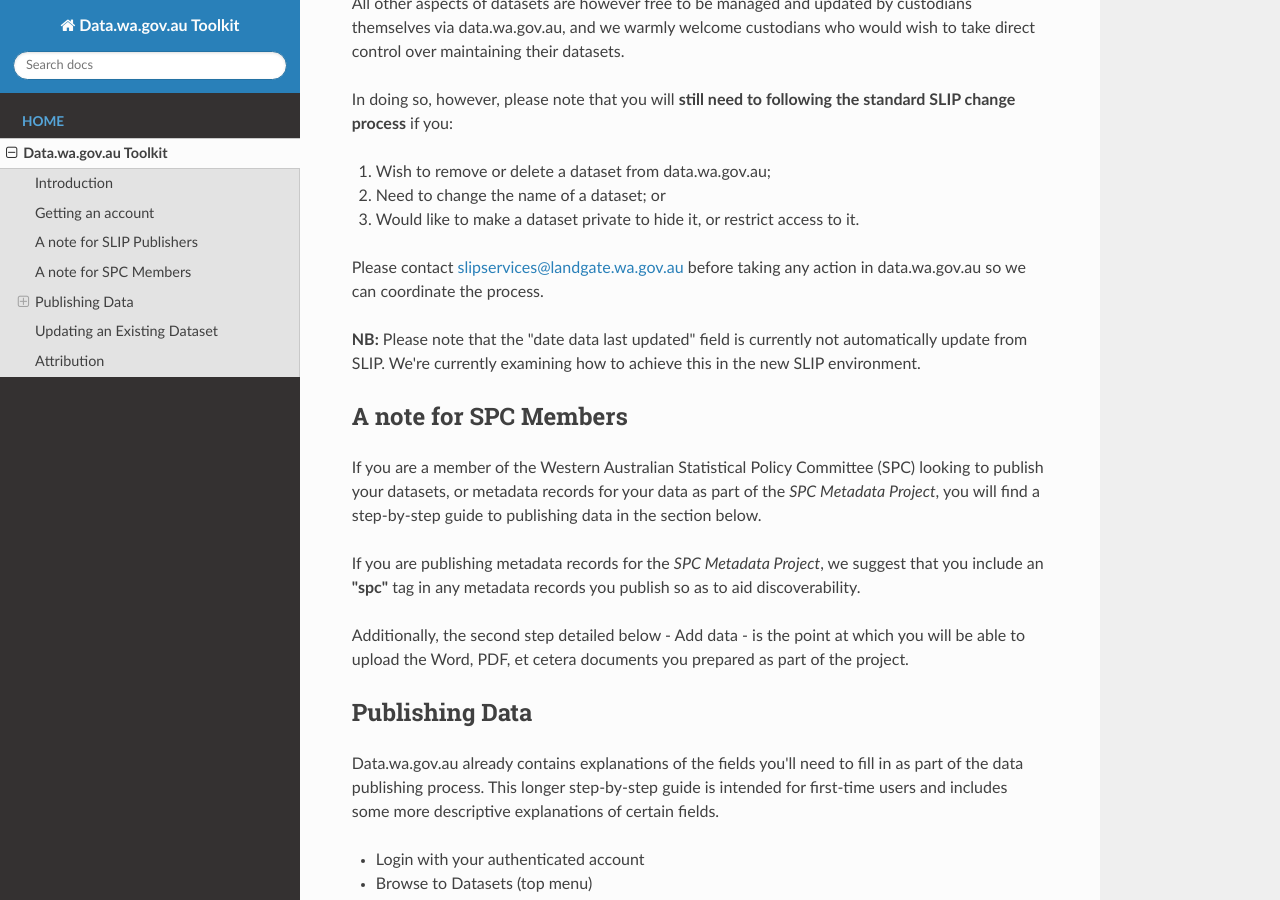
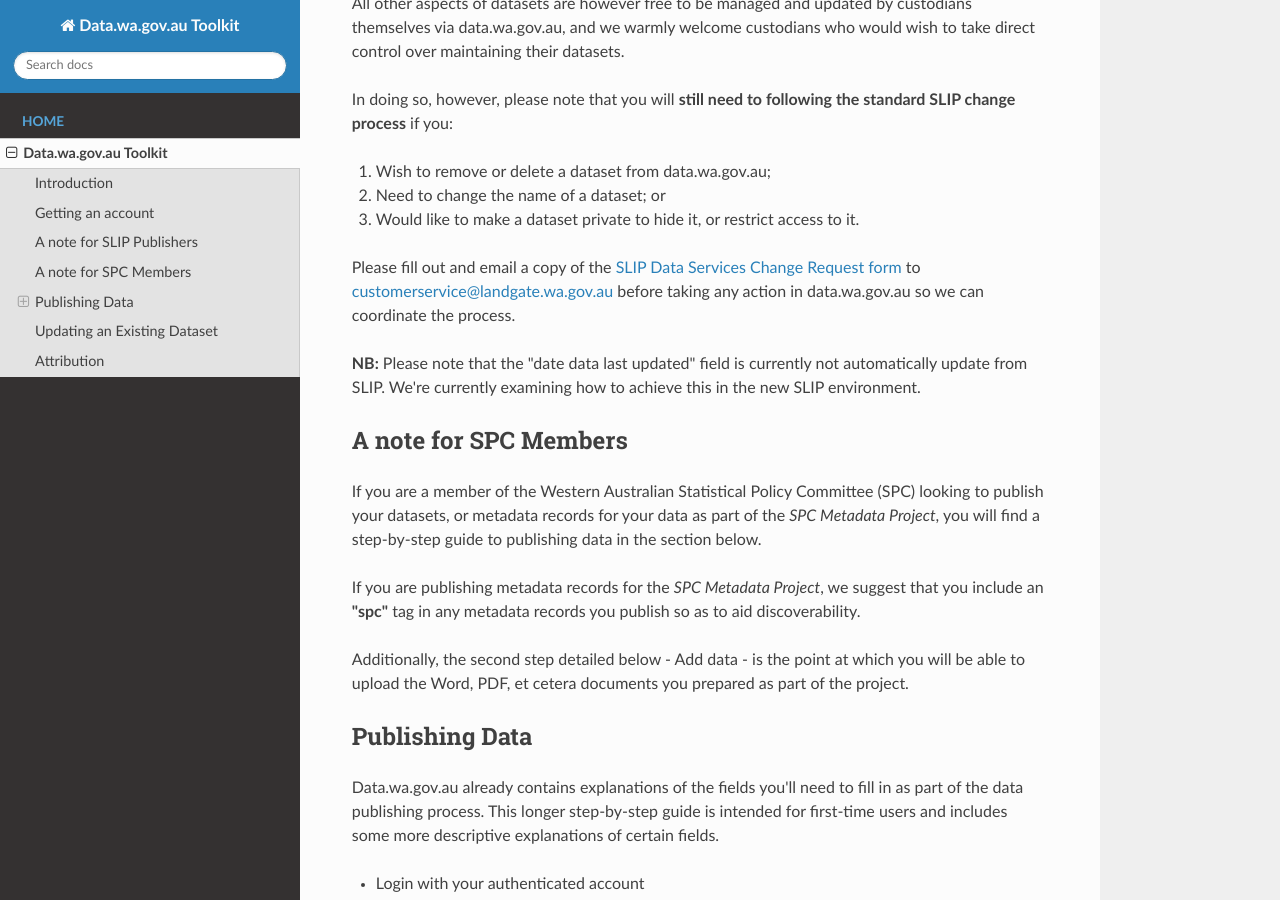
Before and after one commit to datawagovau/toolkit, an MkDocs documentation site: the page built from docs/index.md, in a window 1280 px wide and 900 px high, scrolled down 1920 px. Built offline with MkDocs 1.6.1, drawn with Linux system fonts in a browser that asks for light colours; nearby versions of some CDN libraries; old or Windows-style settings are respelled for this version of MkDocs.

Commit message:
Update index.md

```diff
--- a/docs/index.md
+++ b/docs/index.md
@@ -45,7 +45,7 @@
 2. Need to change the name of a dataset; or
 3. Would like to make a dataset private to hide it, or restrict access to it.
 
-Please contact [slipservices@landgate.wa.gov.au](mailto:slipservices@landgate.wa.gov.au) before taking any action in data.wa.gov.au so we can coordinate the process.
+Please fill out and email a copy of the [SLIP Data Services Change Request form](https://www2.landgate.wa.gov.au/c/document_library/get_file?uuid=35f06296-a1a7-45b8-adb1-d69fe9ede72b&groupId=10136) to [customerservice@landgate.wa.gov.au](mailto:customerservice@landgate.wa.gov.au) before taking any action in data.wa.gov.au so we can coordinate the process.
 
 **NB:** Please note that the "date data last updated" field is currently not automatically update from SLIP. We're currently examining how to achieve this in the new SLIP environment.
 
```
